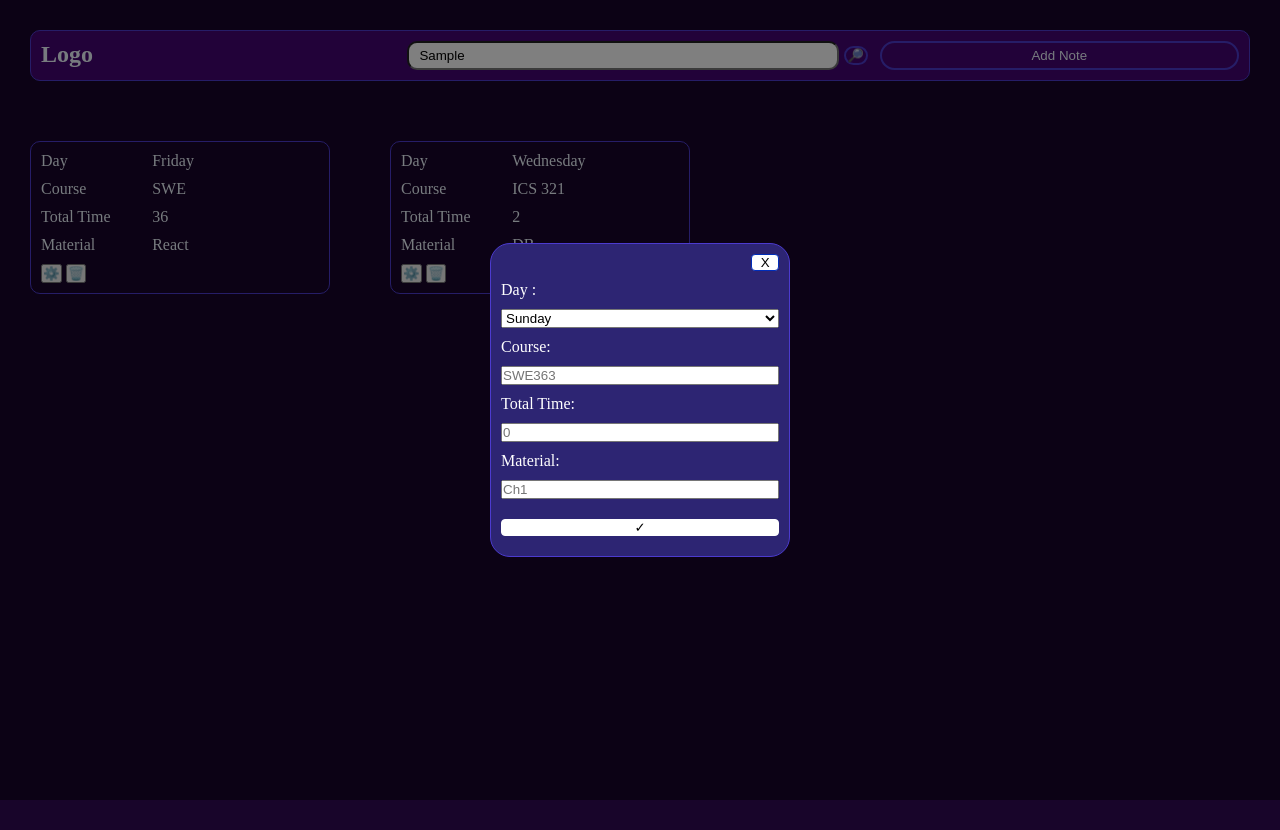
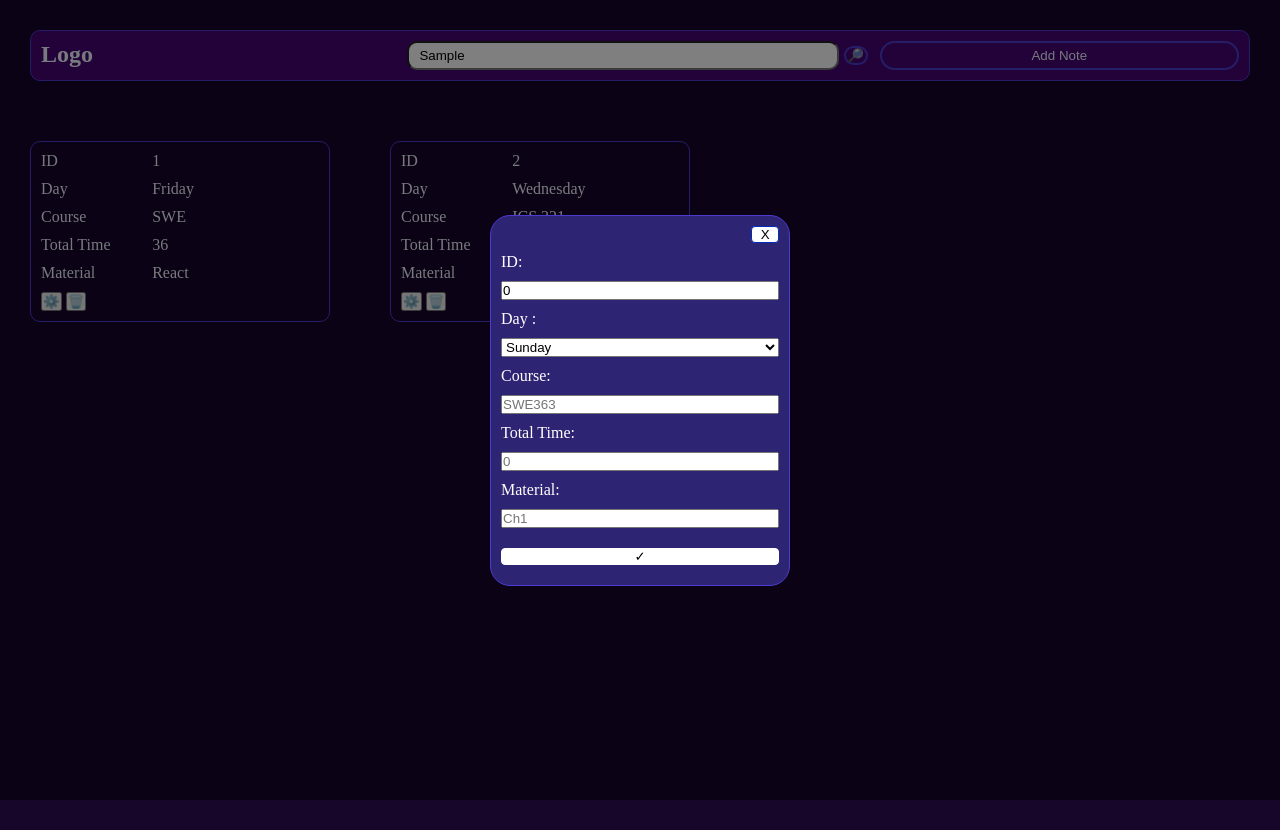
Before and after one commit to vMuhaymin/MiniProjs, a React (Vite) app in the folder ReactNotion/Note/: page / in a window 1280 px wide. Both pictures are taken after typing "Sample" into the empty fields and a click on the button "Add Note". Built offline with nearby package versions, Linux system fonts and the light colour scheme.

Commit message:
fixing MyCard component

```diff
--- a/ReactNotion/Note/src/App.jsx
+++ b/ReactNotion/Note/src/App.jsx
@@ -8,13 +8,14 @@ function App() {
 
   const [ info , setInfo ] = useState([
     {
+      id: 1,
       day: "Friday",
       course:"SWE" ,
       totalTime: 36,
       material:"React"
     },
-
     {
+      id: 2,
       day: "Wednesday",
       course:"ICS 321 " ,
       totalTime: 2,
@@ -24,14 +25,19 @@ function App() {
 
   function addNote( newNote ){
     setInfo([...info, newNote])
+  }
 
+  function onEdit(id){
+    info.forEach( (e)=> {
+      e.id === id ? console.log("Correct Edit!") :  console.log("Error")
+    })
   }
 
   return (
     <>
 
     <NavBar onAdd={addNote} />
-    <MyCard list = {info} />
+    <MyCard list = {info} onEdit= {onEdit} />
 
     </>
   );
--- a/ReactNotion/Note/src/components/AddCard.jsx
+++ b/ReactNotion/Note/src/components/AddCard.jsx
@@ -4,6 +4,7 @@ function AddCard({isOpen , onClose ,addedNote }){
     if (!isOpen) return null;
 
     const [ addedInfo , setNewInfo ]= useState({
+        id: 0 ,
         day: "" ,
         course: "" ,
         totalTime:"" ,
@@ -19,6 +20,10 @@ function AddCard({isOpen , onClose ,addedNote }){
             <div className="popUp-overlay">
                 <div className="addNote">
                     <button className="close" onClick={onClose}>  X </button>
+
+                    <label htmlFor="">ID: </label>
+                    <input type="number"  placeholder="0" name="id" value= {addedInfo.id} onChange={handleChange} required/>
+
                     <label htmlFor=""> Day :  </label>
                     <select name="day" value = {addedInfo.day} onChange={handleChange} required>
                         <option value="Sunday"> Sunday</option>
--- a/ReactNotion/Note/src/components/MyCard.jsx
+++ b/ReactNotion/Note/src/components/MyCard.jsx
@@ -5,16 +5,18 @@ function MyCard(props){
     const toList = props.list
     const list = toList.map((e) => {
         return (
-                <div className="card-container">
+                <div className="card-container" key={e.id}>
                     <ul className="main-Info-data">
                         {/* Require A fix, its table data <td> not <li>  */}
+                        <li>ID</li>
                         <li>Day</li>
                         <li>Course</li>
                         <li>Total Time</li>
                         <li> Material </li>
-                        <li> <button >⚙️ </button> <button > 🗑️</button> </li>
+                        <li> <button onClick={()=> props.onEdit(e.id) }>⚙️ </button> <button > 🗑️</button> </li>
                     </ul>
                     <ul className="main-Info-data">
+                        <li> {e.id} </li>
                         <li> {e.day} </li>
                         <li> {e.course} </li>
                         <li> {e.totalTime} </li>
@@ -28,12 +30,6 @@ function MyCard(props){
         <div className="Container">
             {list}
         </div>
-
-
-
-
-
-
     </>);
 }
 
--- a/ReactNotion/Note/src/components/NavBar.jsx
+++ b/ReactNotion/Note/src/components/NavBar.jsx
@@ -1,12 +1,9 @@
 import AddCard from './AddCard';
 import { useState } from "react";
-
 
 function NavBar({onAdd}){
 
     const [popUp , setPopUp] = useState(false)
-
-
     function openNote(){
         setPopUp(true);
     }
```
